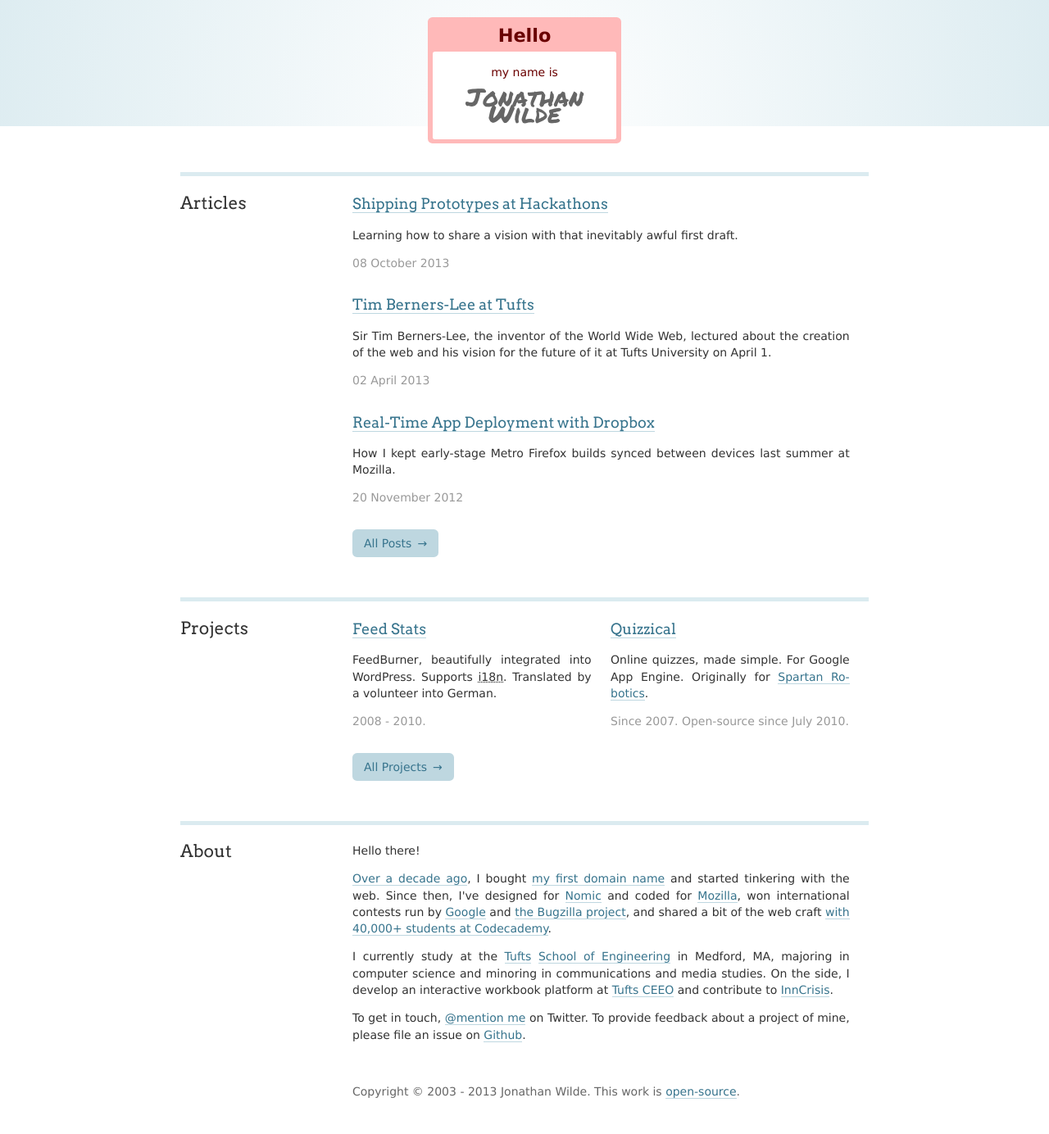
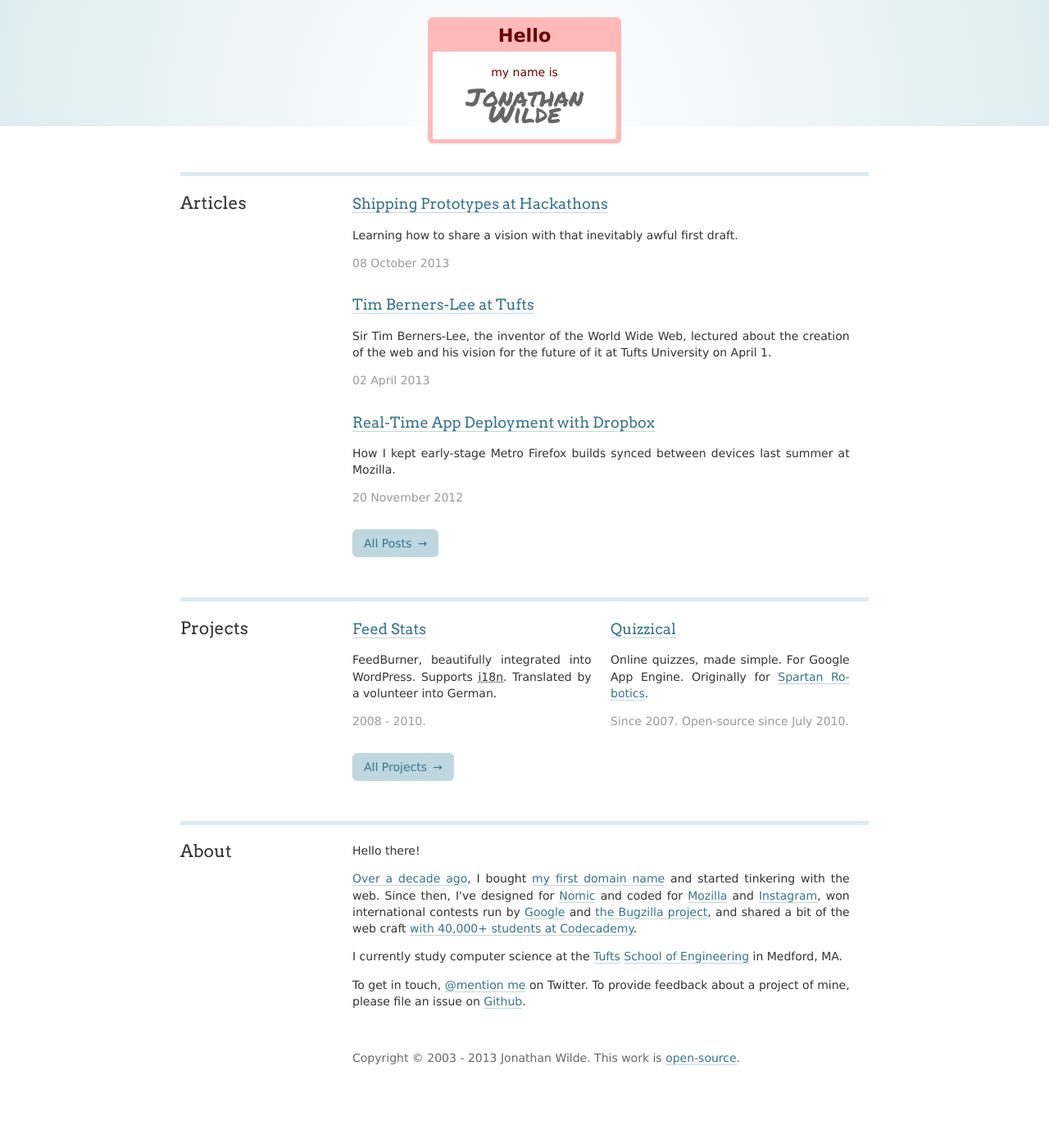
Before and after one commit to hellojwilde/hellojwilde.github.io, a Jekyll site: the page built from index.html, in a window 1280 px wide. Shown: the whole page at 82% size. Built offline with Jekyll 4.4.1, drawn with Linux system fonts in a browser that asks for light colours; nearby versions of some CDN libraries; after the commit the page ends 1344 px from its top, so only the background shows below that.

Commit message:
Update index.html

```diff
--- a/index.html
+++ b/index.html
@@ -51,7 +51,7 @@ classes: home hresume
         </div>
 
         <div class="project alt">
-            <h3 class="project-title"><a href="https://github.com/speedbreeze/quizzical" rel="bookmark">
+            <h3 class="project-title"><a href="https://github.com/hellojwilde/quizzical" rel="bookmark">
                 Quizzical
             </a></h3>
 
@@ -67,7 +67,7 @@ classes: home hresume
     <div class="subsection">
         <div class="content">
             <div class="button-bar">
-                <a href="http://www.github.com/speedbreeze"
+                <a href="http://www.github.com/hellojwilde"
                    rel="archives" class="button go">All Projects</a>
             </div>
         </div>
@@ -88,7 +88,8 @@ classes: home hresume
             I bought <a href="http://speedbreeze.com">my first domain name</a>
             and started tinkering with the web.
             Since then, I've designed for <a href="http://www.nomic.com/">Nomic</a> and
-            coded for <a href="https://twitter.com/asadotzler/status/254061464795619330">Mozilla</a>,
+            coded for <a href="https://twitter.com/asadotzler/status/254061464795619330">Mozilla</a>
+            and <a href="http://instagram.com">Instagram</a>,
             won international contests run by
             <a href="https://developers.google.com/open-source/ghop/grandprize">Google</a> and
             <a href="http://bugzillaupdate.wordpress.com/2011/03/31/winner-of-the-make-bugzilla-pretty-contest/">the Bugzilla project</a>,
@@ -96,12 +97,8 @@ classes: home hresume
             <a href="https://twitter.com/Codecademy/status/172126622672109568">with 40,000+ students at Codecademy</a>.
         </p>
         <p>
-            I currently study at the <a href="http://tufts.edu">Tufts</a>
-            <a href="http://engineering.tufts.edu/default.aspx">School of Engineering</a> in Medford, MA,
-            majoring in computer science and minoring in communications and media studies.
-            On the side, I develop an interactive workbook platform at
-            <a href="http://ceeo.tufts.edu">Tufts CEEO</a> and
-            contribute to <a href="http://inncrisis.org/">InnCrisis</a>.
+            I currently study computer science at the <a href="http://tufts.edu">Tufts</a>
+            <a href="http://engineering.tufts.edu/default.aspx">School of Engineering</a> in Medford, MA.
         </p>
         <p>
             To get in touch, <a href="http://twitter.com/home?status=%40hellojwilde%20">@mention me</a> on Twitter.
```
